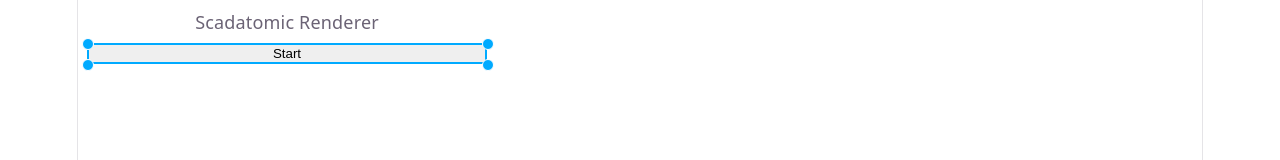
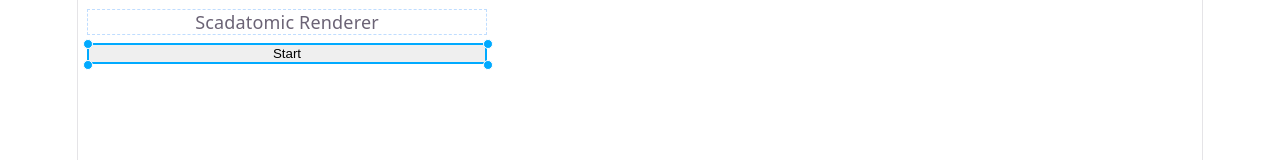
Before and after one commit to emzet92/scadatomic-editor-v4, a React (Vite) app: page / in a window 1280 px wide. Both pictures are taken after a click on the button "Start". Shown: the top 160 px of the page. Built offline with nearby package versions, Linux system fonts and the light colour scheme.

Commit message:
Draw rect

```diff
--- a/src/uiframework/EditorControls.tsx
+++ b/src/uiframework/EditorControls.tsx
@@ -1,121 +1,201 @@
 import { useEffect, useState } from "react";
-import { Handle } from "./Handle";
 
-type SelectionBox = {
-    nodeId: string;
+type RectInfo = {
+    id: string;
+    left: number;
     top: number;
-    left: number;
     width: number;
     height: number;
+    right: number;
+    bottom: number;
 };
 
+function Handle({
+    x,
+    y,
+}: {
+    x: number;
+    y: number;
+}) {
+    return (
+        <div
+            style={{
+                position: "fixed",
+                left: x - 4,
+                top: y - 4,
+                width: 8,
+                height: 8,
+                borderRadius: "50%",
+                background: "#00aaff",
+                border: "1px solid white",
+                pointerEvents: "none",
+                zIndex: 10001,
+            }}
+        />
+    );
+}
+
 export function EditorControls() {
-    const [selectionBox, setSelectionBox] = useState<SelectionBox | null>(null);
+    const [rects, setRects] = useState<RectInfo[]>([]);
+    const [selection, setSelection] = useState<RectInfo | null>(null);
 
     useEffect(() => {
-        function updateSelectionBox(target: Element) {
-            const nodeId = target.getAttribute("data-node-id");
+        function collectRects() {
+            const next: RectInfo[] = [];
 
-            if (!nodeId) return;
+            document
+                .querySelectorAll("[data-node-id]")
+                .forEach((el) => {
+                    const id = el.getAttribute("data-node-id");
 
-            const rect = target.getBoundingClientRect();
+                    if (!id) {
+                        return;
+                    }
 
-            setSelectionBox({
-                nodeId,
-                top: rect.top + window.scrollY,
-                left: rect.left + window.scrollX,
+                    const rect = el.getBoundingClientRect();
+
+                    next.push({
+                        id,
+                        left: rect.left,
+                        top: rect.top,
                         width: rect.width,
                         height: rect.height,
+                        right: rect.right,
+                        bottom: rect.bottom,
+                    });
+                });
+
+            setRects(next);
+
+            setSelection((current) => {
+                if (!current) {
+                    return current;
+                }
+
+                const updated = next.find((r) => r.id === current.id);
+
+                return updated ?? null;
             });
         }
 
         function handleClick(event: MouseEvent) {
             const target = event.target as HTMLElement | null;
 
-            if (!target) return;
-
-            const nodeEl = target.closest("[data-node-id]");
-
-            if (!nodeEl) {
-                setSelectionBox(null);
+            if (!target) {
                 return;
             }
 
-            event.stopPropagation();
-            updateSelectionBox(nodeEl);
-        }
+            const node = target.closest("[data-node-id]");
 
-        function handleResizeOrScroll() {
-            if (!selectionBox) return;
-
-            const el = document.querySelector(
-                `[data-node-id="${selectionBox.nodeId}"]`
-            );
-
-            if (!el) {
-                setSelectionBox(null);
+            if (!node) {
+                setSelection(null);
                 return;
             }
 
-            updateSelectionBox(el);
+            const id = node.getAttribute("data-node-id");
+
+            if (!id) {
+                return;
             }
 
+            const rect = node.getBoundingClientRect();
+
+            setSelection({
+                id,
+                left: rect.left,
+                top: rect.top,
+                width: rect.width,
+                height: rect.height,
+                right: rect.right,
+                bottom: rect.bottom,
+            });
+        }
+
+        collectRects();
+
         document.addEventListener("click", handleClick, true);
-        window.addEventListener("resize", handleResizeOrScroll);
-        window.addEventListener("scroll", handleResizeOrScroll, true);
+
+        window.addEventListener("resize", collectRects);
+        window.addEventListener("scroll", collectRects, true);
+
+        const observer = new MutationObserver(collectRects);
+
+        observer.observe(document.body, {
+            subtree: true,
+            childList: true,
+            attributes: true,
+        });
 
         return () => {
             document.removeEventListener("click", handleClick, true);
-            window.removeEventListener("resize", handleResizeOrScroll);
-            window.removeEventListener("scroll", handleResizeOrScroll, true);
+
+            window.removeEventListener("resize", collectRects);
+            window.removeEventListener("scroll", collectRects, true);
+
+            observer.disconnect();
         };
-    }, [selectionBox]);
-
-    if (!selectionBox) {
-        return null;
-    }
-
-    const HANDLE_SIZE = 10;
+    }, []);
 
     return (
         <>
+            {/* OUTLINES WSZYSTKICH KOMPONENTÓW */}
+
+            {rects.map((rect) => (
+                <div
+                    key={rect.id}
+                    style={{
+                        position: "fixed",
+                        left: rect.left,
+                        top: rect.top,
+                        width: rect.width,
+                        height: rect.height,
+                        border: "1px dashed rgba(0,120,255,.25)",
+                        boxSizing: "border-box",
+                        pointerEvents: "none",
+                        zIndex: 9998,
+                    }}
+                />
+            ))}
+
+            {/* ZAZNACZONY KOMPONENT */}
+
+            {selection && (
+                <>
                     <div
                         style={{
-                    position: "absolute",
-                    top: selectionBox.top,
-                    left: selectionBox.left,
-                    width: selectionBox.width,
-                    height: selectionBox.height,
+                            position: "fixed",
+                            left: selection.left,
+                            top: selection.top,
+                            width: selection.width,
+                            height: selection.height,
                             border: "2px solid #00aaff",
                             boxSizing: "border-box",
                             pointerEvents: "none",
-                    zIndex: 9999,
+                            zIndex: 10000,
                         }}
                     />
 
-            {/* NW */}
                     <Handle
-                x={selectionBox.left}
-                y={selectionBox.top}
+                        x={selection.left}
+                        y={selection.top}
                     />
 
-            {/* NE */}
                     <Handle
-                x={selectionBox.left + selectionBox.width}
-                y={selectionBox.top}
+                        x={selection.right}
+                        y={selection.top}
                     />
 
-            {/* SW */}
                     <Handle
-                x={selectionBox.left}
-                y={selectionBox.top + selectionBox.height}
+                        x={selection.left}
+                        y={selection.bottom}
                     />
 
-            {/* SE */}
                     <Handle
-                x={selectionBox.left + selectionBox.width}
-                y={selectionBox.top + selectionBox.height}
+                        x={selection.right}
+                        y={selection.bottom}
                     />
+                </>
+            )}
         </>
     );
 }
```
Lines whose indentation alone changed are shown as unchanged.
